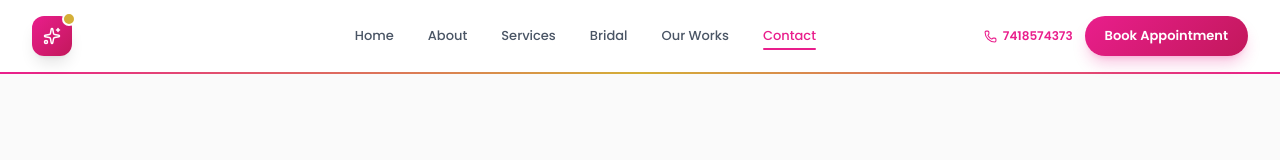
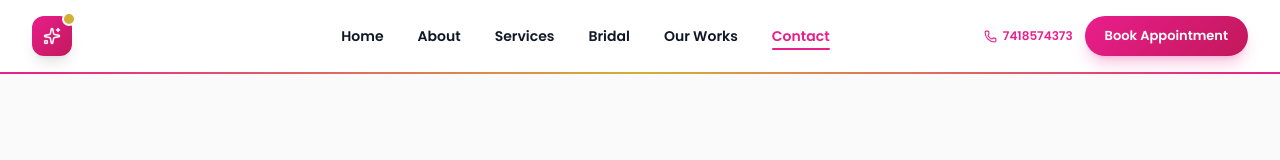
Before and after one commit to kavinmohan2006-hub/pixie-beauty-parlour, a React (Vite) app: page /contact in a window 1280 px wide. Shown: the top 160 px of the page. Built offline with nearby package versions, Linux system fonts and the light colour scheme; a web font is replaced by a local one.

Commit message:
Enhance navbar visibility with darker color and bolder font

```diff
--- a/src/components/Navbar.tsx
+++ b/src/components/Navbar.tsx
@@ -95,8 +95,8 @@ export const Navbar: React.FC = () => {
               <Link
                 key={link.path}
                 to={link.path}
-                className={`relative px-4 py-2 text-[13px] font-medium rounded-lg transition-all duration-200 group ${
-                  scrolled || location.pathname !== '/' ? 'text-gray-600 hover:text-primary' : 'text-white/85 hover:text-white'
+                className={`relative px-4 py-2 text-sm font-semibold rounded-lg transition-all duration-200 group ${
+                  scrolled || location.pathname !== '/' ? 'text-gray-900 hover:text-primary' : 'text-white/85 hover:text-white'
                 } ${location.pathname === link.path ? 'text-primary font-bold' : ''}`}
               >
                 {link.label}
```
